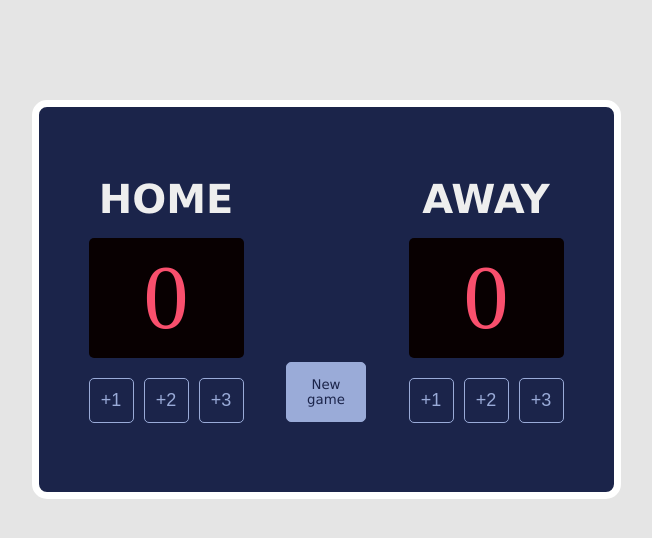
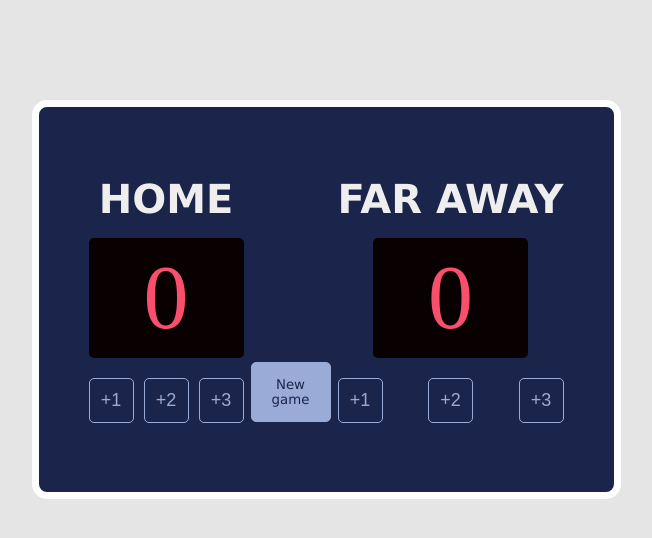
Before and after one commit to 1markotomic/score_board, a plain HTML site: page index.html in a window 1280 px wide. Shown: the whole page, without its empty margins (314-966 px from the left). Drawn offline with Linux system fonts and the light colour scheme; a web font is replaced by a local one.

Commit message:
subtitle changed
changed the subtitle on the line 25

```diff
--- a/index.html
+++ b/index.html
@@ -22,7 +22,7 @@
         <button class="newGame" onclick="reset()">New game</button>
       </div>
       <div>
-        <h3>AWAY</h3>
+        <h3>FAR AWAY</h3>
         <div class="resultBoard">
           <p class="score" id="guestScore">0</p>
         </div>
```
